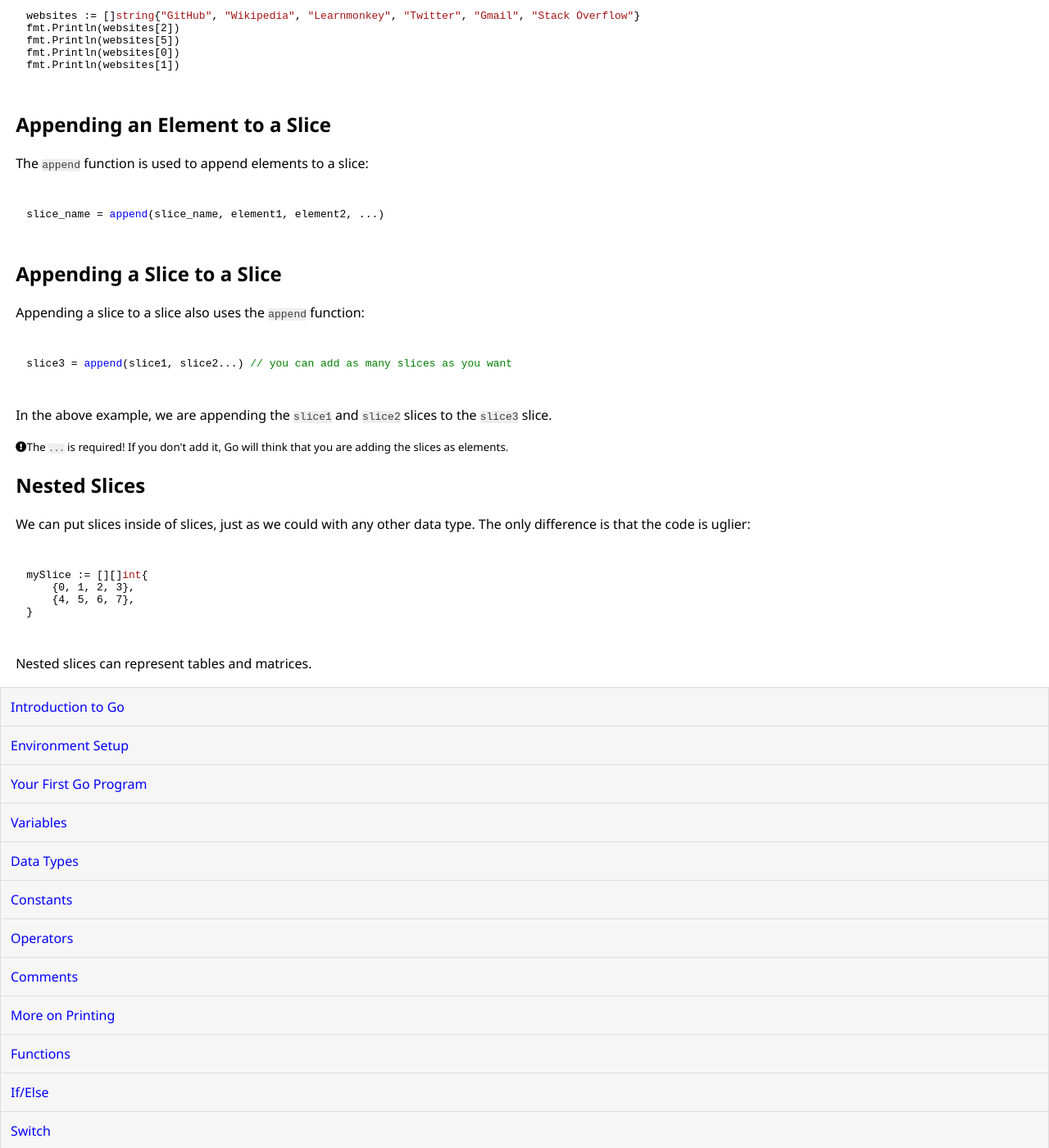
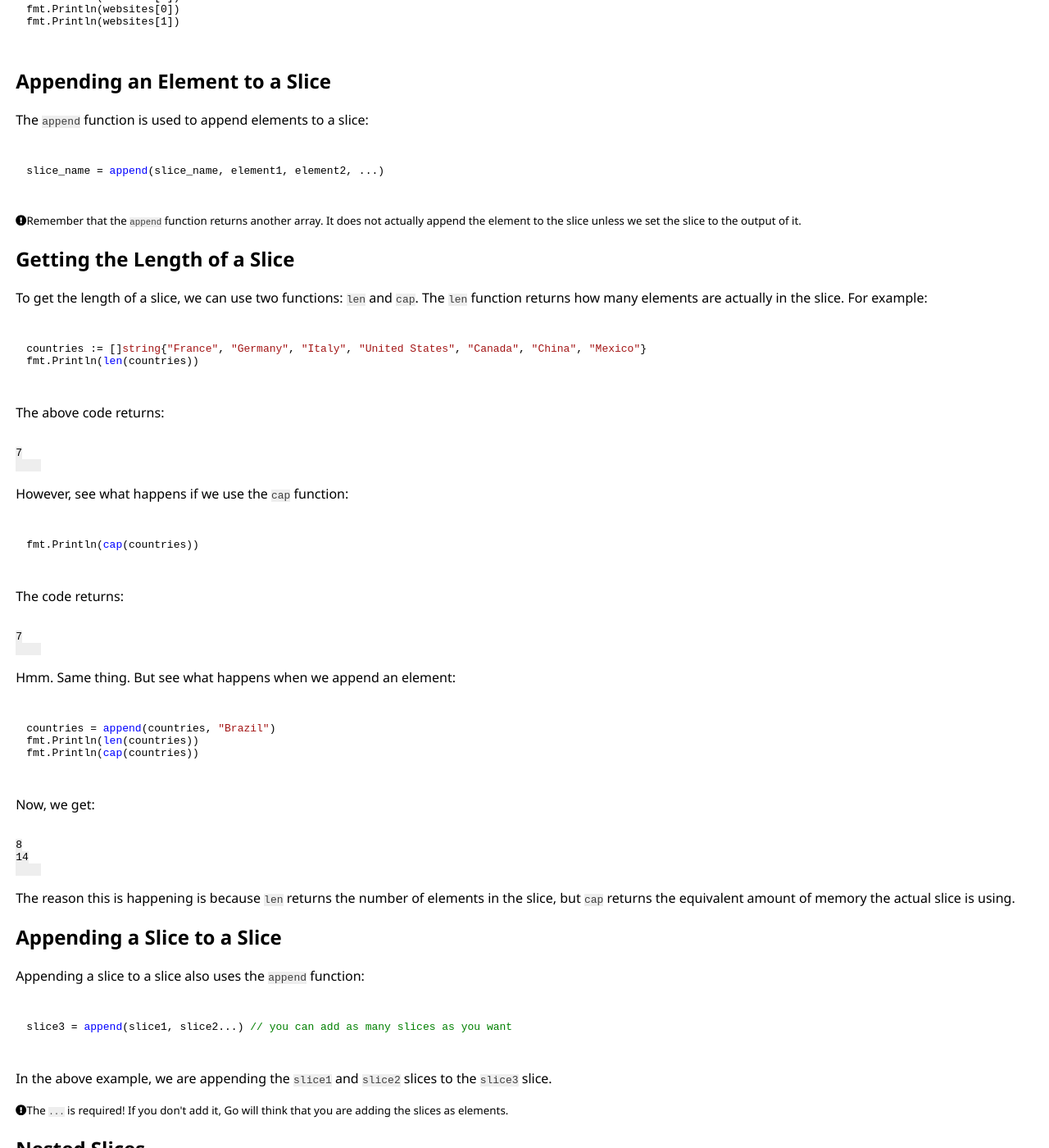
Before and after one commit to learnmonkey/learnmonkey.github.io, a Jekyll site: the page built from programming/golang/slices.html, in a window 1280 px wide and 1400 px high, scrolled down 1463 px. Shown: the whole window at 82% size. Built offline with Jekyll 4.4.1, drawn with Linux system fonts in a browser that asks for light colours; nearby versions of some CDN libraries; some of the changed text lies outside the part shown.

Commit message:
Go getting length of slice

```diff
--- a/programming/golang/slices.html
+++ b/programming/golang/slices.html
@@ -15,21 +15,17 @@
     <h2>Declaring a Slice</h2>
     <p>First of all, we can declare a completely empty slice like this: </p>
     <pre><code class="language-go">
-empty_slice = []<i>datatype</i>
+empty_slice := []<i>datatype</i>
     </code></pre>
     <p>If we want to initialize some values, we can do it like this: </p>
     <pre><code class="language-go">
-non_empty_slice = []<i>datatype</i>{<i>values</i>}
+non_empty_slice := []<i>datatype</i>{<i>values</i>}
     </code></pre>
     <p>The values are seperated by commas. For example: </p>
     <pre><code class="language-go">
-cities = []string{"New York", "San Francisco", "Los Angeles", "Chicago"}
-nums = []int{6,3,6,8,26,34,432}
+cities := []string{"New York", "San Francisco", "Los Angeles", "Chicago"}
+nums := []int{6,3,6,8,26,34,432}
     </code></pre>
-</section>
-
-<section>
-    <h2>Getting the Length of a Slice</h2>
 </section>
 
 <section>
@@ -37,7 +33,7 @@
     <p>To make a slice from an array, we have to specify the start and end indices for the slice: </p>
     <pre><code class="language-go">
 var example_array = [<i>length</i>]<i>datatype</i>{<i>values</i>} // make an array
-example_slice = example_array[<i>start</i>:<i>end</i>] // make a slice from that array
+example_slice := example_array[<i>start</i>:<i>end</i>] // make a slice from that array
     </code></pre>
     <p>For example: </p>
     <pre><code class="language-go">
@@ -72,6 +68,40 @@
     <pre><code class="language-go">
 slice_name = append(slice_name, element1, element2, ...)
     </code></pre>
+    <small><i class="fas fa-exclamation-circle"></i>Remember that the <code>append</code> function returns another array. It does not actually append the element to the slice unless we set the slice to the output of it.</small>
+</section>
+
+<section>
+    <h2>Getting the Length of a Slice</h2>
+    <p>To get the length of a slice, we can use two functions: <code>len</code> and <code>cap</code>. The <code>len</code> function returns how many elements are actually in the slice. For example: </p>
+    <pre><code class="language-go">
+countries := []string{"France", "Germany", "Italy", "United States", "Canada", "China", "Mexico"}
+fmt.Println(len(countries))
+    </code></pre>
+    <p>The above code returns: </p>
+    <pre><samp>
+7
+    </samp></pre>
+    <p>However, see what happens if we use the <code>cap</code> function: </p>
+    <pre><code class="language-go">
+fmt.Println(cap(countries))
+    </code></pre>
+    <p>The code returns: </p>
+    <pre><samp>
+7
+    </samp></pre>
+    <p>Hmm. Same thing. But see what happens when we append an element: </p>
+    <pre><code class="language-go">
+countries = append(countries, "Brazil")
+fmt.Println(len(countries))
+fmt.Println(cap(countries))
+    </code></pre>
+    <p>Now, we get: </p>
+    <pre><samp>
+8
+14
+    </samp></pre>
+    <p>The reason this is happening is because <code>len</code> returns the number of elements in the slice, but <code>cap</code> returns the equivalent amount of memory the actual slice is using.</p>
 </section>
 
 <section>
```
